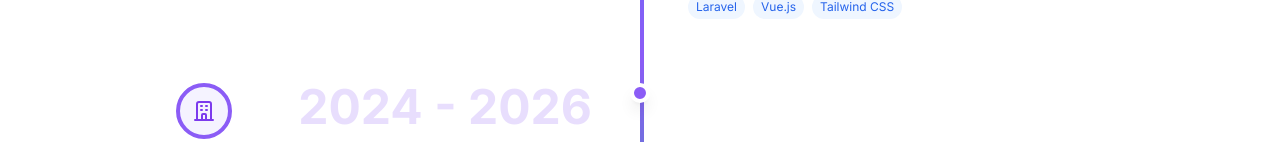
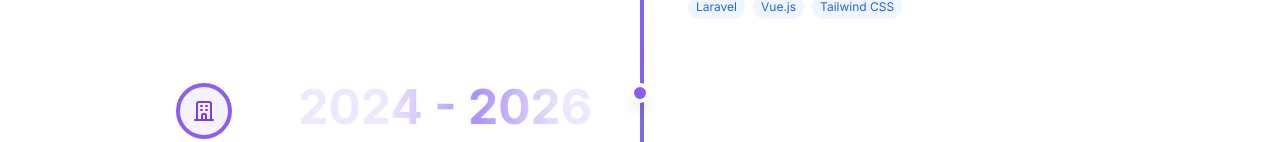
Before and after one commit to koeuk/Portfolio, a Nuxt app: page /workExperience in a window 1280 px wide. Shown: the part 799-941 px from the top of the page. Built offline with nearby package versions, Linux system fonts and the light colour scheme.

Commit message:
feat: add animated shimmer effect to work experience year label

```diff
--- a/components/WorkExperience.vue
+++ b/components/WorkExperience.vue
@@ -59,7 +59,7 @@
                   <path stroke-linecap="round" stroke-linejoin="round" stroke-width="2" d="M19 21V5a2 2 0 00-2-2H7a2 2 0 00-2 2v16m14 0h2m-2 0h-5m-9 0H3m2 0h5M9 7h1m-1 4h1m4-4h1m-1 4h1m-5 10v-5a1 1 0 011-1h2a1 1 0 011 1v5m-4 0h4" />
                 </svg>
               </div>
-              <span class="text-4xl md:text-5xl font-bold text-violet-500/20 dark:text-violet-400/20">2024 - 2026</span>
+              <span class="year-shimmer text-4xl md:text-5xl font-bold">2024 - 2026</span>
               <h3 class="text-xl font-bold text-primary dark:text-white mt-2">Staff</h3>
               <p class="text-sm text-gray-500 dark:text-gray-400">Dec 2024 - Present</p>
               <h4 class="text-lg font-semibold text-violet-600 dark:text-violet-400 mb-2">Vehabooking</h4>
@@ -167,4 +167,41 @@ const { isVisible, elementRef } = useScrollAnimation()
   filter: blur(0);
   transition-delay: 2.5s;
 }
+
+/* Shimmer animation for the 2024 - 2026 year label */
+.year-shimmer {
+  background: linear-gradient(
+    90deg,
+    rgba(139, 92, 246, 0.15) 0%,
+    rgba(139, 92, 246, 0.15) 35%,
+    rgba(167, 139, 250, 0.95) 50%,
+    rgba(139, 92, 246, 0.15) 65%,
+    rgba(139, 92, 246, 0.15) 100%
+  );
+  background-size: 200% 100%;
+  -webkit-background-clip: text;
+  background-clip: text;
+  -webkit-text-fill-color: transparent;
+  color: transparent;
+  animation: year-shimmer-sweep 3.5s cubic-bezier(0.4, 0, 0.2, 1) infinite;
+  display: inline-block;
+}
+
+@keyframes year-shimmer-sweep {
+  0% {
+    background-position: 200% 0;
+  }
+  100% {
+    background-position: -200% 0;
+  }
+}
+
+@media (prefers-reduced-motion: reduce) {
+  .year-shimmer {
+    animation: none;
+    background: none;
+    -webkit-text-fill-color: rgba(139, 92, 246, 0.4);
+    color: rgba(139, 92, 246, 0.4);
+  }
+}
 </style>
```
